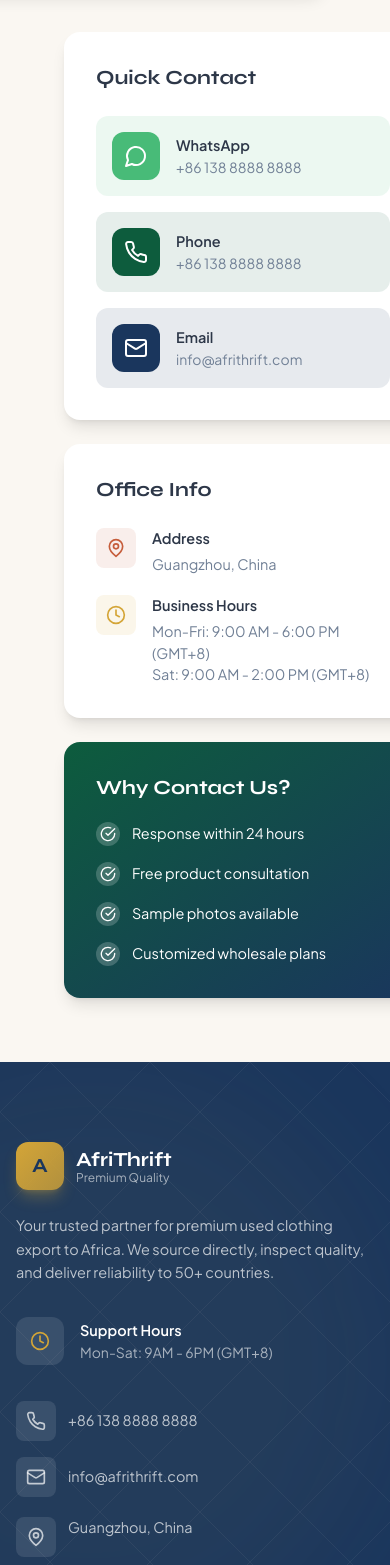
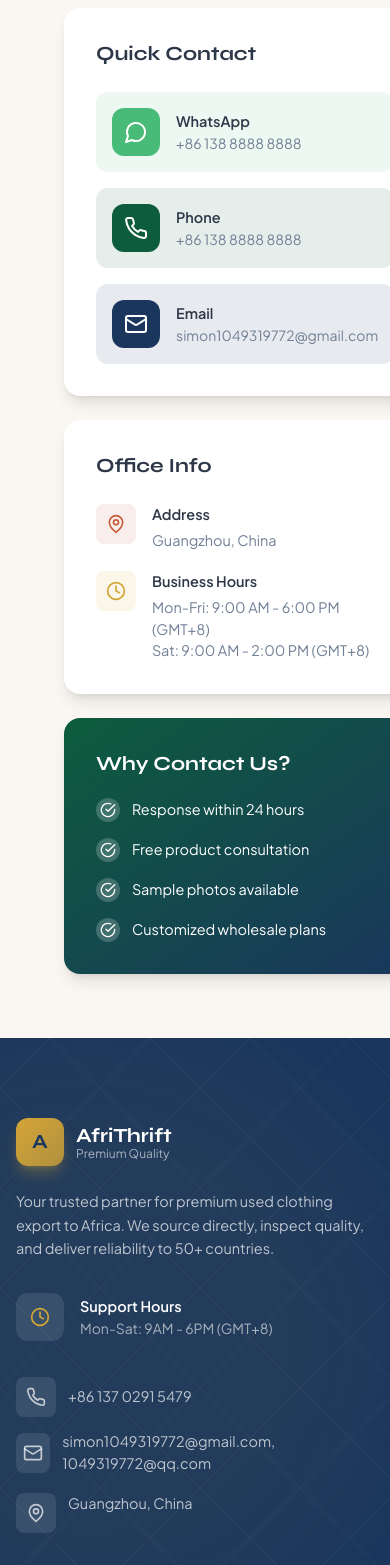
Before and after one commit to simon1049319772-glitch/africa-thrift-export, a Next.js app: page /contact in a window 390 px wide. Shown: the part 1766-3331 px from the top of the page. Built offline with nearby package versions, Linux system fonts and the light colour scheme.

Commit message:
chore: update contact info to new phone and email

```diff
--- a/src/app/contact/page.tsx
+++ b/src/app/contact/page.tsx
@@ -76,7 +76,7 @@
                 Your inquiry has been submitted successfully. Our sales team will contact you within 24 hours via WhatsApp or email.
               </p>
               <a
-                href="https://wa.me/8613888888888"
+                href="https://wa.me/8613702915479"
                 target="_blank"
                 rel="noopener noreferrer"
                 className="btn-primary"
@@ -284,7 +284,7 @@
               <h3 className="font-display font-bold text-xl text-neutral-dark mb-6">Quick Contact</h3>
               <div className="space-y-4">
                 <a
-                  href="https://wa.me/8613888888888"
+                  href="https://wa.me/8613702915479"
                   target="_blank"
                   rel="noopener noreferrer"
                   className="flex items-center gap-4 p-4 bg-secondary-green/10 rounded-xl hover:bg-secondary-green/20 transition-colors group"
@@ -298,7 +298,7 @@
                   </div>
                 </a>
                 <a
-                  href="tel:+8613888888888"
+                  href="tel:+8613702915479"
                   className="flex items-center gap-4 p-4 bg-primary-green/10 rounded-xl hover:bg-primary-green/20 transition-colors group"
                 >
                   <div className="w-12 h-12 rounded-xl bg-primary-green flex items-center justify-center">
@@ -310,7 +310,7 @@
                   </div>
                 </a>
                 <a
-                  href="mailto:info@afrithrift.com"
+                  href="mailto:simon1049319772@gmail.com"
                   className="flex items-center gap-4 p-4 bg-secondary-blue/10 rounded-xl hover:bg-secondary-blue/20 transition-colors group"
                 >
                   <div className="w-12 h-12 rounded-xl bg-secondary-blue flex items-center justify-center">
@@ -318,7 +318,7 @@
                   </div>
                   <div>
                     <p className="font-semibold text-neutral-dark">Email</p>
-                    <p className="text-sm text-neutral-gray">info@afrithrift.com</p>
+                    <p className="text-sm text-neutral-gray">simon1049319772@gmail.com</p>
                   </div>
                 </a>
               </div>
--- a/src/app/faq/page.tsx
+++ b/src/app/faq/page.tsx
@@ -102,7 +102,7 @@
                 Our team is ready to help with any inquiries about our products and services.
               </p>
               <a
-                href="https://wa.me/8613888888888"
+                href="https://wa.me/8613702915479"
                 target="_blank"
                 rel="noopener noreferrer"
                 className="btn-primary inline-flex"
--- a/src/app/page.tsx
+++ b/src/app/page.tsx
@@ -485,7 +485,7 @@
               </p>
               <div className="flex flex-col sm:flex-row gap-5 justify-center">
                 <a
-                  href="https://wa.me/8613888888888"
+                  href="https://wa.me/8613702915479"
                   target="_blank"
                   rel="noopener noreferrer"
                   className="btn-primary text-lg group"
--- a/src/app/privacy/page.tsx
+++ b/src/app/privacy/page.tsx
@@ -111,7 +111,7 @@
               <div className="pt-8 border-t border-neutral-light">
                 <h3 className="font-display text-xl font-bold text-neutral-dark mb-4">Contact Us</h3>
                 <p className="text-neutral-gray leading-relaxed">
-                  For privacy-related questions or to exercise your rights, contact us at <a href="mailto:info@afrithrift.com" className="text-primary-green hover:underline font-semibold">info@afrithrift.com</a> or via WhatsApp.
+                  For privacy-related questions or to exercise your rights, contact us at <a href="mailto:simon1049319772@gmail.com" className="text-primary-green hover:underline font-semibold">simon1049319772@gmail.com</a> or via WhatsApp.
                 </p>
               </div>
             </div>
--- a/src/app/products/[slug]/ProductDetail.tsx
+++ b/src/app/products/[slug]/ProductDetail.tsx
@@ -157,7 +157,7 @@
 
               <div className="space-y-4 mb-8">
                 <a
-                  href="https://wa.me/8613888888888"
+                  href="https://wa.me/8613702915479"
                   target="_blank"
                   rel="noopener noreferrer"
                   className="btn-primary w-full justify-center text-lg"
--- a/src/app/terms/page.tsx
+++ b/src/app/terms/page.tsx
@@ -82,7 +82,7 @@
 
               <h2 className="font-display text-2xl font-bold text-neutral-dark mb-4">9. Contact Information</h2>
               <p className="text-neutral-gray leading-relaxed">
-                For questions about these terms, please contact us at <a href="mailto:info@afrithrift.com" className="text-primary-green hover:underline">info@afrithrift.com</a> or via WhatsApp.
+                For questions about these terms, please contact us at <a href="mailto:simon1049319772@gmail.com" className="text-primary-green hover:underline">simon1049319772@gmail.com</a> or via WhatsApp.
               </p>
             </div>
           </AnimationWrapper>
--- a/src/app/wholesale/page.tsx
+++ b/src/app/wholesale/page.tsx
@@ -295,7 +295,7 @@
                   <ArrowRight className="w-5 h-5 ml-2 group-hover:translate-x-1 transition-transform" />
                 </Link>
                 <a
-                  href="https://wa.me/8613888888888"
+                  href="https://wa.me/8613702915479"
                   target="_blank"
                   rel="noopener noreferrer"
                   className="btn-outline-white text-lg"
--- a/src/components/Footer.tsx
+++ b/src/components/Footer.tsx
@@ -36,7 +36,7 @@
 const socialLinks = [
   { icon: Facebook, href: "https://facebook.com", label: "Facebook" },
   { icon: Instagram, href: "https://instagram.com", label: "Instagram" },
-  { icon: MessageCircle, href: "https://wa.me/8613888888888", label: "WhatsApp" },
+  { icon: MessageCircle, href: "https://wa.me/8613702915479", label: "WhatsApp" },
 ];
 
 export function Footer() {
@@ -76,22 +76,22 @@
 
             <div className="space-y-2 mb-8">
               <a
-                href="tel:+8613888888888"
+                href="tel:+8613702915479"
                 className="flex items-center gap-3 min-h-[48px] px-3 -mx-3 text-white/70 hover:text-primary-gold transition-colors group rounded-xl hover:bg-white/5"
               >
                 <div className="w-10 h-10 bg-white/10 rounded-lg flex items-center justify-center group-hover:bg-primary-gold/20 transition-colors">
                   <Phone className="w-5 h-5" />
                 </div>
-                <span>+86 138 8888 8888</span>
+                <span>+86 137 0291 5479</span>
               </a>
               <a
-                href="mailto:info@afrithrift.com"
+                href="mailto:simon1049319772@gmail.com, 1049319772@qq.com"
                 className="flex items-center gap-3 min-h-[48px] px-3 -mx-3 text-white/70 hover:text-primary-gold transition-colors group rounded-xl hover:bg-white/5"
               >
                 <div className="w-10 h-10 bg-white/10 rounded-lg flex items-center justify-center group-hover:bg-primary-gold/20 transition-colors">
                   <Mail className="w-5 h-5" />
                 </div>
-                <span>info@afrithrift.com</span>
+                <span>simon1049319772@gmail.com, 1049319772@qq.com</span>
               </a>
               <div className="flex items-start gap-3 min-h-[48px] px-3 -mx-3 text-white/70 py-2 rounded-xl hover:bg-white/5">
                 <div className="w-10 h-10 bg-white/10 rounded-lg flex items-center justify-center flex-shrink-0">
--- a/src/components/Header.tsx
+++ b/src/components/Header.tsx
@@ -144,7 +144,7 @@
             </button>
 
             <a
-              href="https://wa.me/8613888888888"
+              href="https://wa.me/8613702915479"
               target="_blank"
               rel="noopener noreferrer"
               className="btn-primary flex items-center gap-2"
@@ -215,7 +215,7 @@
             ))}
             <div className="pt-4 border-t border-neutral-light mt-4">
               <a
-                href="https://wa.me/8613888888888"
+                href="https://wa.me/8613702915479"
                 target="_blank"
                 rel="noopener noreferrer"
                 className="btn-primary text-center w-full min-h-[52px] text-base"
```
